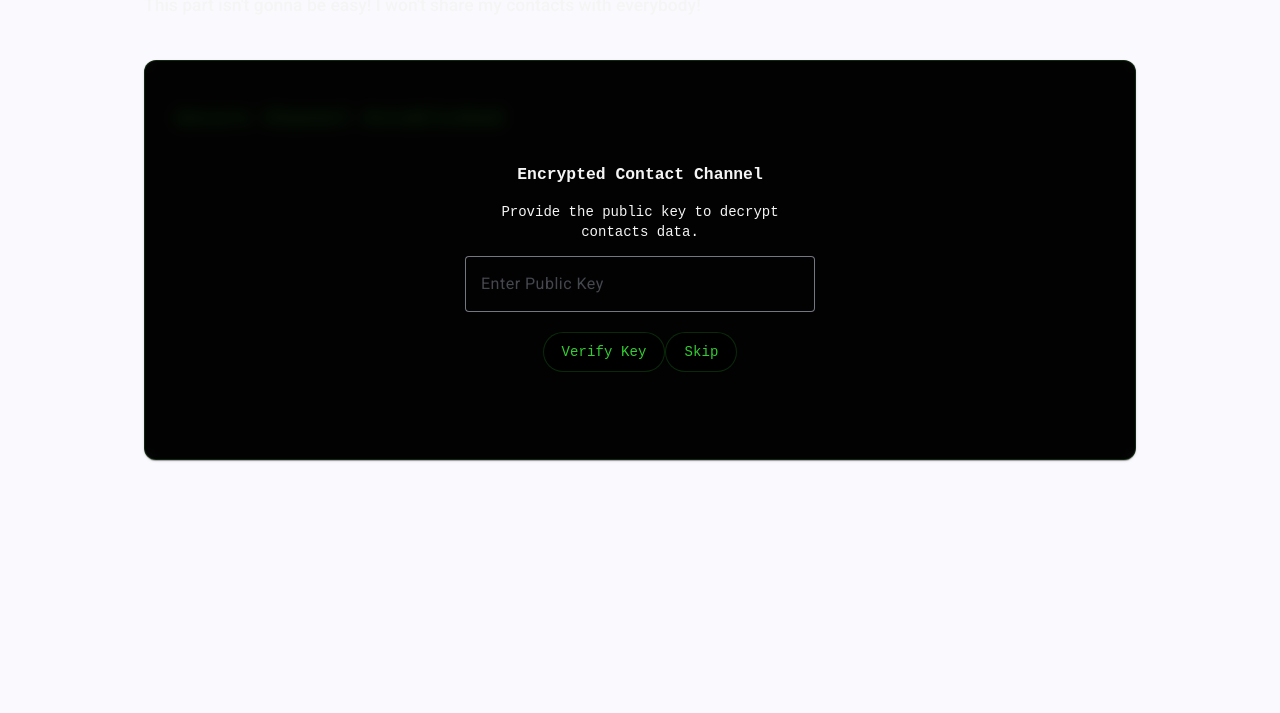
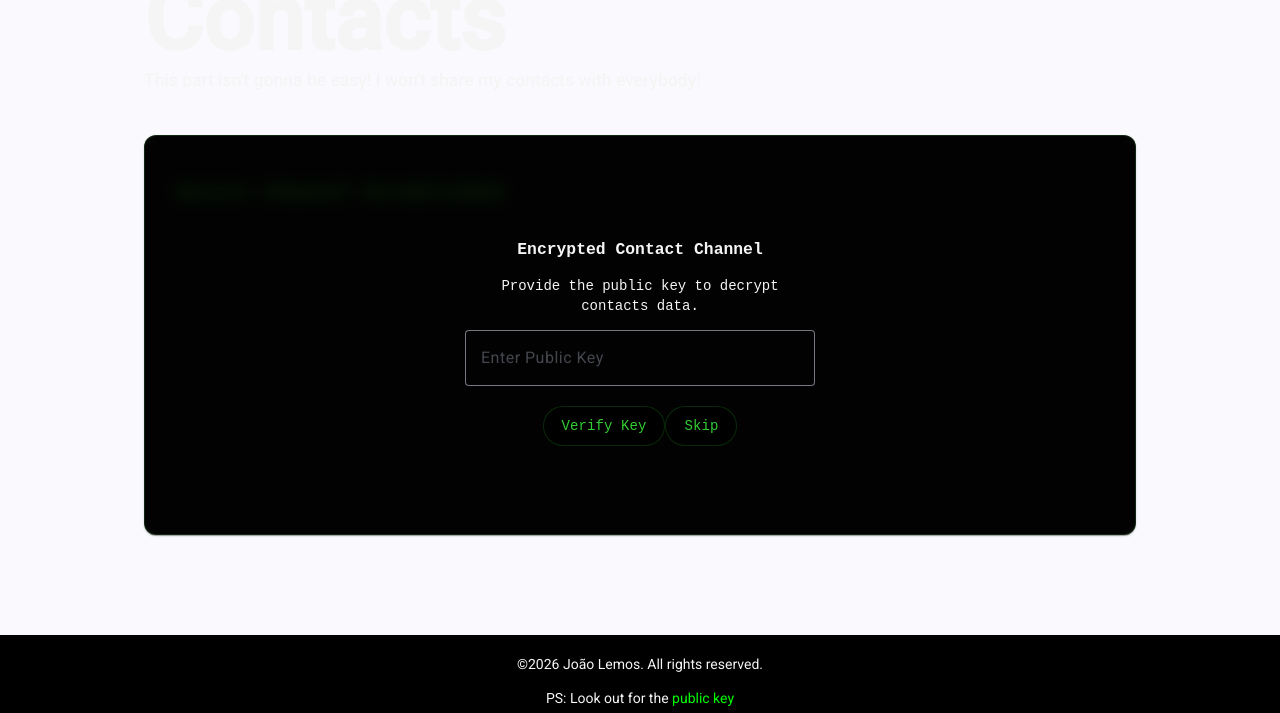
Before and after one commit to jplemos5/Portfolio, an Angular app in the folder portfolio/: page /professional in a window 1280 px wide. Shown: the part 3987-4700 px from the top of the page. Before the commit the page ends 4587 px from the top, so only its background shows below. Built offline with nearby package versions, Linux system fonts and the light colour scheme.

Commit message:
Updates
- Small Updates

```diff
--- a/portfolio/src/app/professional-page/professional-page.css
+++ b/portfolio/src/app/professional-page/professional-page.css
@@ -0,0 +1,8 @@
+.public-key{
+    color: lime;
+    text-decoration: none;
+}
+
+.public-key:hover{
+    color: rgb(10, 138, 10);
+}
--- a/portfolio/src/app/professional-page/professional-page.html
+++ b/portfolio/src/app/professional-page/professional-page.html
@@ -1,10 +1,14 @@
 <app-top-bar></app-top-bar>
 <div style="padding-top: 60px;" class="page-content">
     <app-about></app-about>
-    <div class="page-body" style="padding-bottom: 40px;">
+    <div class="page-body" style="padding-bottom: 0px;">
         <app-experience></app-experience>
         <app-skills></app-skills>
-        <section id="projects" class="section" style="height: 900px;">Projects Section</section>
+        <app-projects></app-projects>
         <app-contacts></app-contacts>
+        <footer style="background-color: black; color: #F5F5F5; text-align: center; padding: 5px 0; font-size: 14px;">
+            <p>©2026 João Lemos. All rights reserved.</p>
+            PS: Look out for the <a href="about" class="public-key">public key</a>
+        </footer>
     </div>
 </div>
--- a/portfolio/src/app/professional-page/professional-page.ts
+++ b/portfolio/src/app/professional-page/professional-page.ts
@@ -5,11 +5,11 @@ import { HoverService } from '../hover';
 import { Experience } from '../experience/experience';
 import { Skills } from '../skills/skills';
 import { Contacts } from '../contacts/contacts';
-
+import { Projects } from '../projects/projects';
 
 @Component({
   selector: 'app-professional-page',
-  imports: [TopBar, About, Experience, Skills, Contacts],
+  imports: [TopBar, About, Experience, Skills, Contacts, Projects],
   templateUrl: './professional-page.html',
   styleUrl: './professional-page.css',
 })
--- /dev/null
+++ b/portfolio/src/app/projects/projects.html
@@ -0,0 +1,3 @@
+<section id="projects" class="section" style="height: 900px; width: 77.5vw; margin: auto;">
+    <h1 style="font-size: 90px; color:#F5F5F5; margin-bottom: 45px;">Projects</h1>
+</section>
```
Also changed, not shown: portfolio/src/app/projects/projects.ts (added, +9 -0 lines), portfolio/public/Flask Logo.png, portfolio/src/app/projects/projects.css (added).
